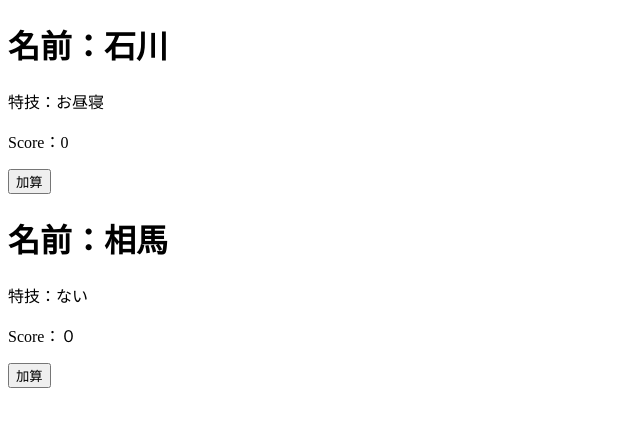
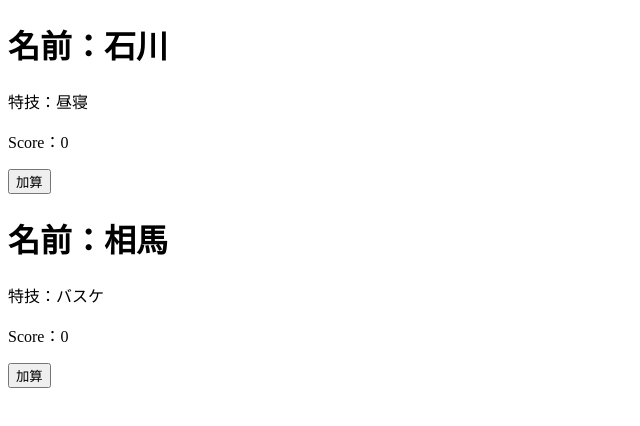
Before and after one commit to tommy0420/react-lesson, a React (Create React App) app: page / in a window 1280 px wide. Shown: the top 426 px of the page, without its empty margins (0-640 px from the left). Built offline with nearby package versions, Linux system fonts and the light colour scheme.

Commit message:
3回目終わり

```diff
--- a/src/App.js
+++ b/src/App.js
@@ -1,10 +1,15 @@
 import React from 'react'
 import User from './User'
 
-const App = () => {
+const App = ({ users }) => {
   return (
     <>
-      <User />
+      <User
+        user={users[0]}
+      />
+      <User
+        user={users[1]}
+      />
     </>
   )
 }
--- a/src/User.js
+++ b/src/User.js
@@ -1,21 +1,24 @@
 import React, { useState } from 'react'
 
-const User = () => {
+const User = ({ user }) => {
+  console.log(user)
+  // const { name, tokugi } = props
+
+  // const name = props.name
+  // const tokugi = props.tokugi
+
   // 分割代入
   const [score, setScore] = useState(0)
-  // const score = 0
-  // const setScore = scoreを更新するための関数
 
-  // let score = 0
   const handleClick = () => {
-    // score++
     setScore(score + 1)
   }
+
   return (
     <>
       <div>
-        <h1>名前：石川</h1>
-        <p>特技：お昼寝</p>
+        <h1>名前：{user.name}</h1>
+        <p>特技：{user.tokugi}</p>
         <p>Score：{score}</p>
         <button
           type="button"
@@ -24,12 +27,6 @@ const User = () => {
           加算
         </button>
       </div>
-      <div>
-        <h1>名前：相馬</h1>
-        <p>特技：ない</p>
-        <p>Score：０</p>
-        <button type="button">加算</button>
-      </div>
     </>
   )
 }
--- a/src/index.js
+++ b/src/index.js
@@ -2,7 +2,18 @@ import React from 'react'
 import ReactDOM from 'react-dom'
 import App from './App'
 
+const users = [
+  {
+    name: "石川",
+    tokugi: "昼寝",
+  },
+  {
+    name: "相馬",
+    tokugi: "バスケ",
+  }
+]
+
 ReactDOM.render(
-  <App />,
+  <App users={users} />,
   document.getElementById('root')
 )
```
